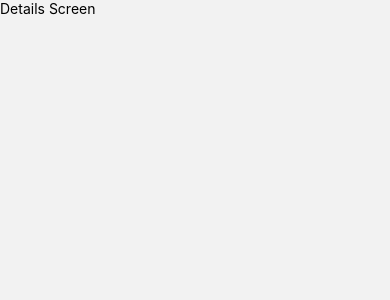
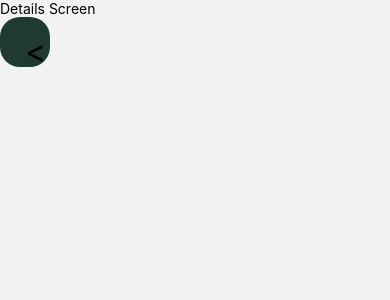
Before and after one commit to piha2866/no-waste-fridge, a React Native app in the folder no-waste-fridge/: screen /Details in a window 390 px wide. Shown: the top 300 px of the page. Built offline with nearby package versions, Linux system fonts and the light colour scheme.

Commit message:
chore: add back button on details page

```diff
--- /dev/null
+++ b/no-waste-fridge/src/components/buttons.tsx
@@ -0,0 +1,33 @@
+import React from 'react';
+import { TouchableOpacity, StyleSheet, View } from 'react-native';
+import { useNavigation } from '@react-navigation/native';
+import colors from '../styles/colors';
+import { Text } from 'react-native-gesture-handler';
+
+export const BackButton = (props: any) => {
+  const navigation = useNavigation();
+
+  const handlePress = () => {
+    navigation.goBack();
+  };
+
+  return (
+    <TouchableOpacity style={styles.button} onPress={handlePress}>
+      <Text style={styles.text}>{'<'}</Text>
+    </TouchableOpacity>
+  );
+};
+
+const styles = StyleSheet.create({
+  button: {
+    backgroundColor: colors.text,
+    borderRadius: 20,
+    paddingHorizontal: 25,
+    paddingVertical: 15,
+    width: 50,
+    height: 50,
+  },
+  text: {
+    fontSize: 32
+  },
+});
--- a/no-waste-fridge/src/screens/content-details/details_screen.tsx
+++ b/no-waste-fridge/src/screens/content-details/details_screen.tsx
@@ -1,10 +1,12 @@
 import React from 'react';
 import { View, Text } from 'react-native';
+import { BackButton } from '../../components/buttons';
 
 const DetailsScreen = () => {
   return (
     <View>
       <Text>Details Screen</Text>
+      <BackButton/>
     </View>
   );
 };
--- a/no-waste-fridge/src/screens/content/content_screen.tsx
+++ b/no-waste-fridge/src/screens/content/content_screen.tsx
@@ -3,11 +3,12 @@ import { View, Text, Button, StyleSheet, useWindowDimensions } from 'react-nativ
 import ContentGrid from './content_grid';
 import ContentCreationButton from './content_creation_button';
 import colors from '../../styles/colors';
+import container from '../../styles/container';
 
 const ContentScreen = ({ }) => {
     const { width, height } = useWindowDimensions();
     return (
-        <View style={{...styles.mainContainer, paddingVertical: height*0.05}}>
+        <View style={{...container.main, paddingVertical: height*0.05}}>
             <View style={styles.contentGridContainer}>
                 <Text style={{...styles.sectionTitle, paddingVertical: height*0.05}}>Your fridges content</Text>
                 <ContentGrid items={["Test13 uzfzt 6657 hjthcvjk","Test13 uzfzt 6657 hjthcvjk", "Test2", "Test3", "Test2", "Test3", "Test2", "Test3", "Test2", "Test13 uzfzt 6657 hjthcvjk", "Test2", "Test3", "Test2", "Test3", "Test2", "Test3", "Test2","Test2", "Test3", "Test2", "Test3", "Test2", "Test3", "Test2","Test13 uzfzt 6657 hjthcvjk", "Test2", "Test3", "Test2", "Test3", "Test2", "Test3", "Test2"].sort()} />
@@ -28,11 +29,6 @@ const styles = StyleSheet.create({
       color: colors.text,
       textAlign: 'center',
     },
-    mainContainer: {
-      backgroundColor: colors.background,
-      flex: 1,
-      paddingHorizontal: '5%',
-    }
   });
 
 export default ContentScreen;
--- /dev/null
+++ b/no-waste-fridge/src/styles/container.tsx
@@ -0,0 +1,10 @@
+import { StyleSheet } from "react-native";
+import colors from "./colors";
+
+export default StyleSheet.create({
+   main: {
+    backgroundColor: colors.background,
+    flex: 1,
+    paddingHorizontal: '5%',
+   }
+})
```
